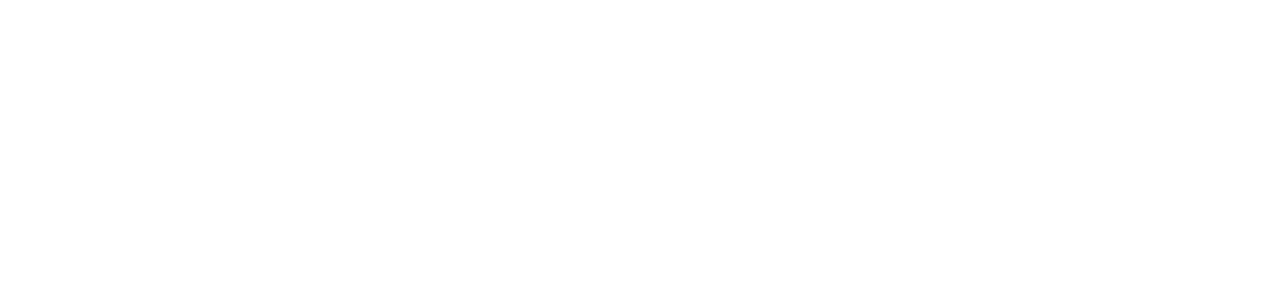
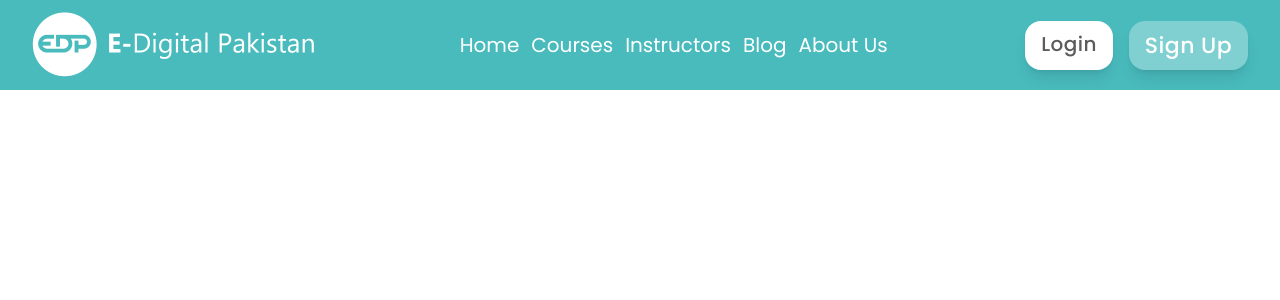
Before and after one commit to CodingBySahil/EDigitalPakistan, a React (Vite) app in the folder EDPProject/: page /navtest in a window 1280 px wide. Before the commit this address had no page. Shown: the top 300 px of the page. Built offline with nearby package versions, Linux system fonts and the light colour scheme.

Commit message:
style ubdated

```diff
--- a/EDPProject/src/App.jsx
+++ b/EDPProject/src/App.jsx
@@ -8,6 +8,8 @@ import {
 import Landing from "./pages/Landing";
 import Login from "./pages/Login";
 import Register from "./pages/Register";
+import TopNav from "./components/TopNav";
+import Header from "./components/Header";
 
 function App() {
   const action = useNavigationType();
@@ -50,6 +52,8 @@ function App() {
       <Route path="/" element={<Landing />} />
       <Route path="/login" element={<Login />} />
       <Route path="/register" element={<Register />} />
+      <Route path="/test" element={<Header className=""/>} />
+      <Route path="/navtest" element={<TopNav className="bg-lightseagreen-100"/>} />
     </Routes>
   );
 }
--- a/EDPProject/src/components/Header.jsx
+++ b/EDPProject/src/components/Header.jsx
@@ -4,7 +4,7 @@ import PropTypes from "prop-types";
 const Header = ({ className = "" }) => {
   return (
     <div
-      className={`absolute top-[-0.062rem] left-[0rem] w-[120rem] h-[69.875rem] text-left text-[1.375rem] text-white font-poppins ${className}`}
+      className={`max-w-screen-2xl `}
     >
       <img
         className="absolute top-[0rem] left-[0rem] w-[120rem] h-[69.875rem]"
--- a/EDPProject/src/components/TopNav.jsx
+++ b/EDPProject/src/components/TopNav.jsx
@@ -1,7 +1,7 @@
 import PropTypes from "prop-types";
 import { Link } from "react-router-dom";
 import { useState } from "react";
-import { FaBars, FaTimes } from "react-icons/fa"; // Use react-icons for hamburger and close icons
+import { FaBars, FaTimes } from "react-icons/fa";
 
 const TopNav = ({ className = "" }) => {
   const [menuOpen, setMenuOpen] = useState(false);
@@ -12,21 +12,21 @@ const TopNav = ({ className = "" }) => {
 
   return (
     <div
-      className={`bg-darkgray text-white font-poppins ${className} py-3 px-8 box-border fixed top-0 left-0 right-0 z-50`}
+      className={`bg-darkgray text-xl text-white font-poppins ${className} py-3 px-8 box-border absolute top-0 left-0 right-0 z-50 max-w-screen-2xl mx-auto`}
     >
       {/* Navbar for larger screens */}
       <div className="flex justify-between items-center">
         <img
-          className="w-[18.125rem] h-[4.125rem] object-cover"
+          className="w-56 sm:w-[16.125rem]   md:w-[16.125rem]  lg:w-[16.125rem] xl:w-[18.125rem] h-[4.125rem] "
           alt="EDP Logo"
           src="/edp-logo@2x.png"
         />
-        <div className="hidden lg:flex space-x-6">
-          <Link to={'/home'} className="tracking-[0.02em] no-underline relative text-white">Home</Link>
-          <Link to={'/courses'} className="tracking-[0.02em] no-underline relative text-white">Courses</Link>
-          <Link to={'/instructors'} className="tracking-[0.02em] no-underline relative text-white">Instructors</Link>
-          <Link to={'/blog'} className="tracking-[0.02em] no-underline relative text-white">Blog</Link>
-          <Link to={'/about-us'} className="tracking-[0.02em] no-underline relative text-white">About&nbsp;Us</Link>
+        <div className="hidden lg:flex space-x-3 ">
+          <Link to={'/home'} className=" no-underline relative  text-white">Home</Link>
+          <Link to={'/courses'} className=" no-underline relative  text-white">Courses</Link>
+          <Link to={'/instructors'} className=" no-underline relative  text-white">Instructors</Link>
+          <Link to={'/blog'} className=" no-underline relative  text-white">Blog</Link>
+          <Link to={'/about-us'} className=" no-underline relative  text-white">About&nbsp;Us</Link>
         </div>
         <div className="hidden lg:flex space-x-4">
           <Link
--- a/EDPProject/src/global.css
+++ b/EDPProject/src/global.css
@@ -4,10 +4,13 @@
 @tailwind components;
 @tailwind utilities;
 body {
-  @apply leading-[normal] m-0;
+  @apply leading-[normal] m-0 ;
 }
 *,
 ::before,
 ::after {
   border-width: 0;
 }
+*{
+  box-sizing: border-box;
+}
```
